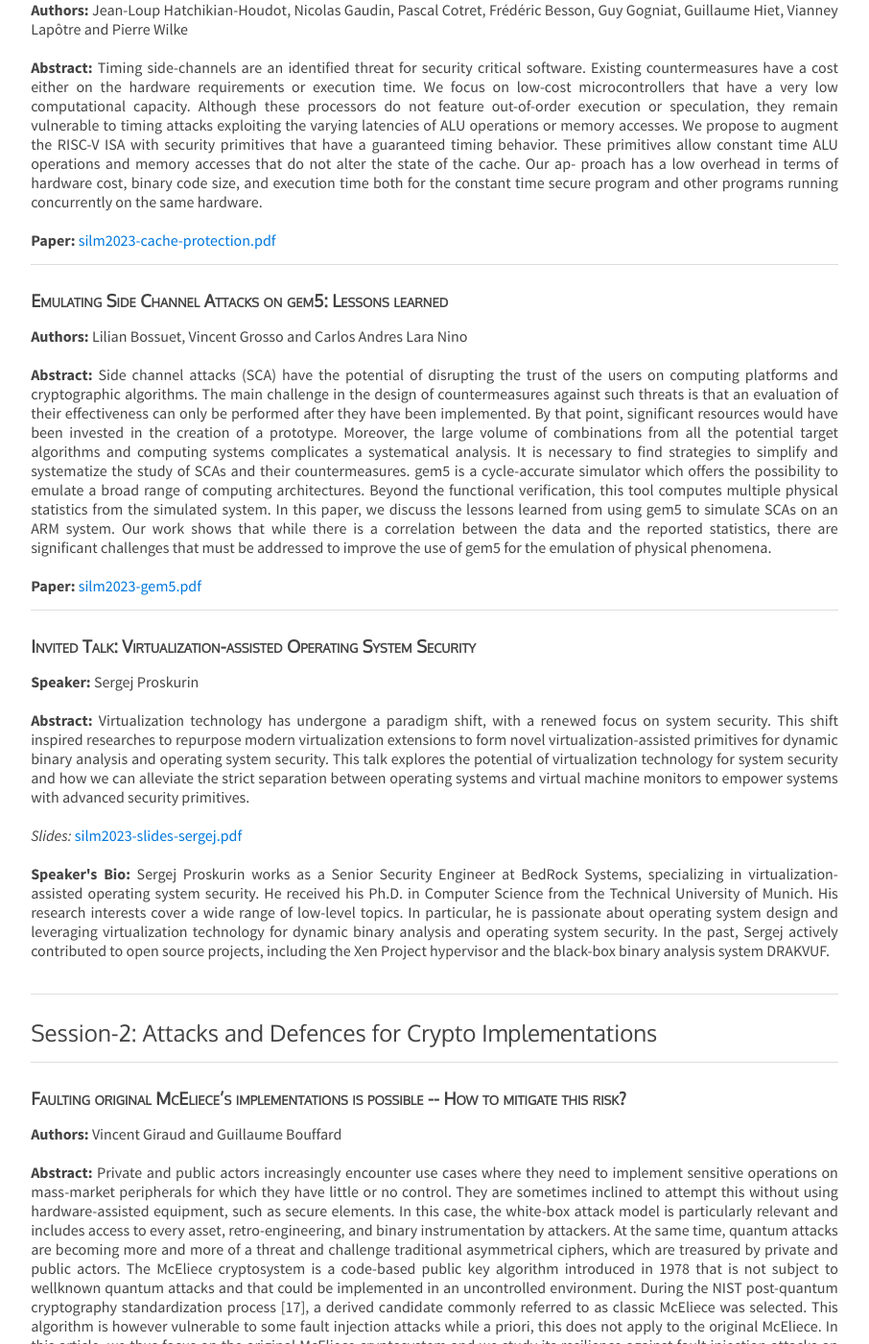
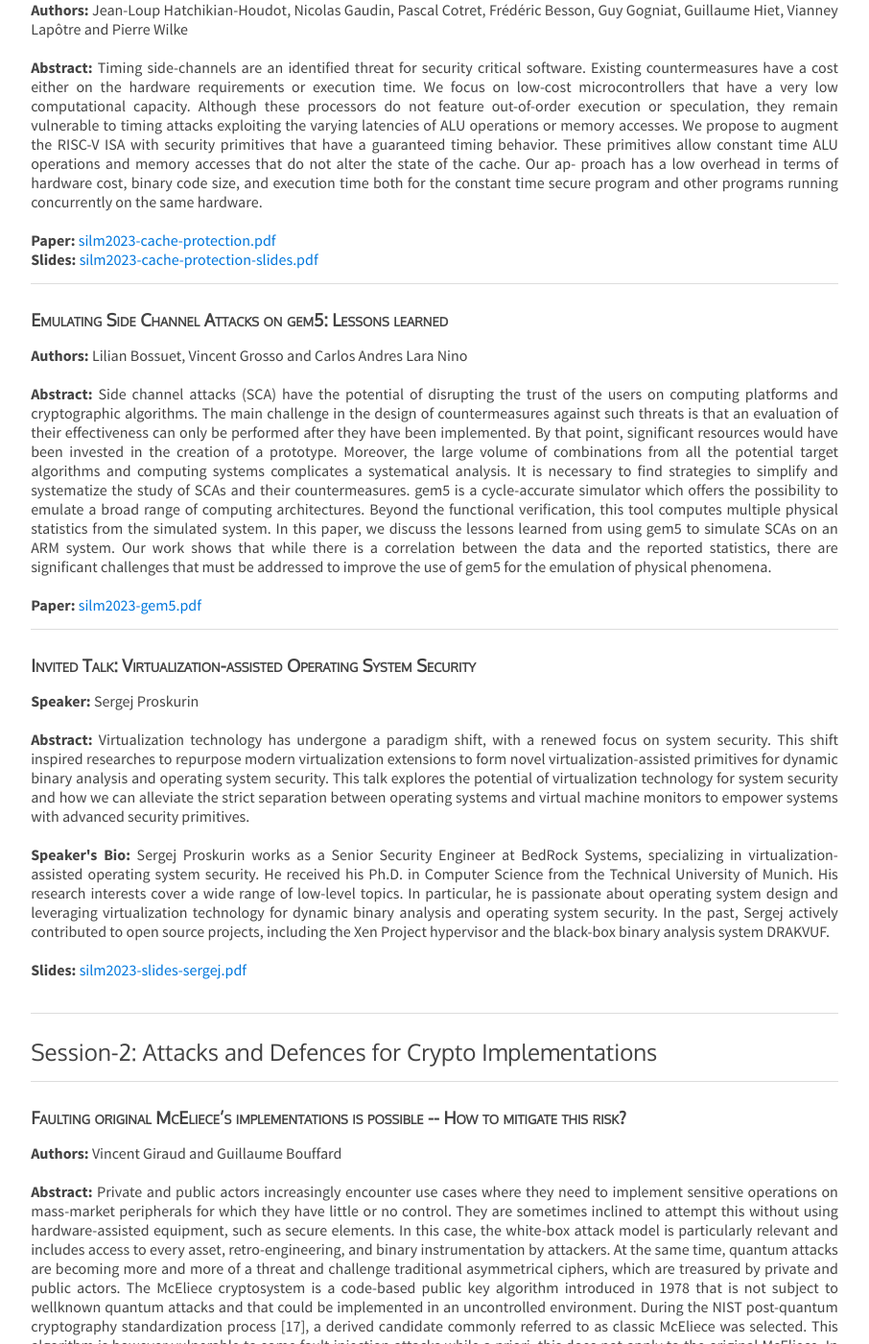
Before and after one commit to silm-workshop/silm-workshop.github.io, a Jekyll site: the page built from 2023-program.html, in a window 1280 px wide and 1400 px high, scrolled down 1766 px. Shown: the whole window at 96% size, without its empty margins (187-1093 px from the left). Built offline with Jekyll 4.4.1, drawn with Linux system fonts in a browser that asks for light colours; some of the changed text lies outside the part shown.

Commit message:
added more links to slides

```diff
--- a/2023-program.html
+++ b/2023-program.html
@@ -170,7 +170,9 @@ secure program and other programs running concurrently
 on the same hardware. <br><br>
 
 <b>Paper:</b> <a
-href="../2023-papers/silm2023-cache-protection.pdf">silm2023-cache-protection.pdf</a>
+href="../2023-papers/silm2023-cache-protection.pdf">silm2023-cache-protection.pdf</a><br>
+<b>Slides:</b> <a
+href="../2023-papers/silm2023-cache-protection-slides.pdf">silm2023-cache-protection-slides.pdf</a>
 
 
 <hr>
@@ -232,6 +231,9 @@ and operating system security. In the past, Sergej actively contributed to
 open source projects, including the Xen Project hypervisor and the
 black-box binary analysis system DRAKVUF.
 <br><br>
+
+<b>Slides:</b> <a
+href="../2023-papers/silm2023-slides-sergej.pdf">silm2023-slides-sergej.pdf</a> <br><br>
 
 
 <hr>
@@ -271,7 +273,9 @@ and we discuss on how to modify the original McEliece
 cryptosystem to make it resilient to fault injection attacks. <br><br>
 
 <b>Paper:</b> <a
-href="../2023-papers/silm2023-mceliece.pdf">silm2023-mceliece.pdf</a>
+href="../2023-papers/silm2023-mceliece.pdf">silm2023-mceliece.pdf</a><br>
+<b>Slides:</b> <a
+href="../2023-papers/silm2023-mceliece-slides.pdf">silm2023-mceliece-slides.pdf</a>
 
 <hr>
 <h3 id="#socaes"> Combined Internal Attacks on SoC-FPGAs: Breaking AES with Remote Power Analysis and Frequency-based Covert Channels</h3>
```
Also changed, not shown: other parts of 2023-program.html (+0 -3 lines).
